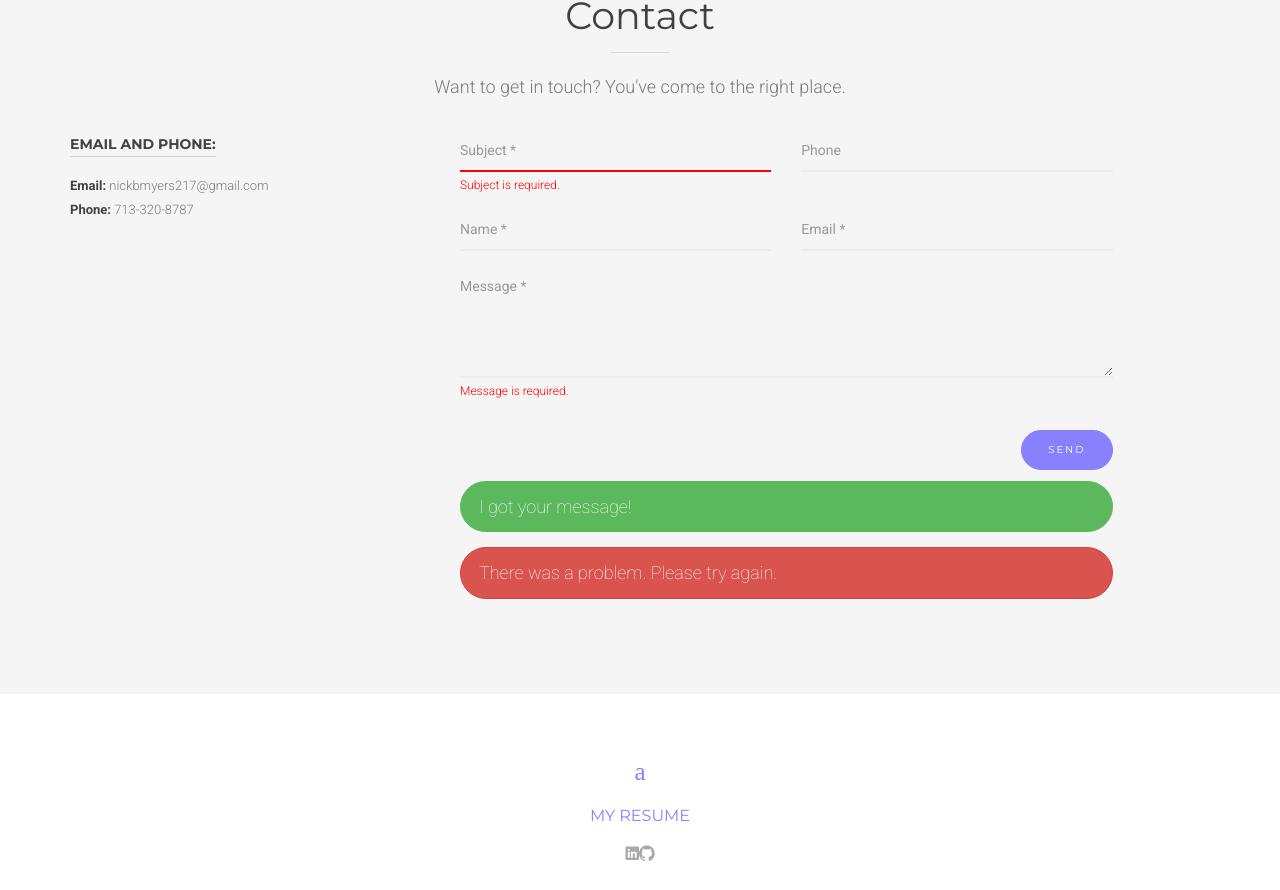
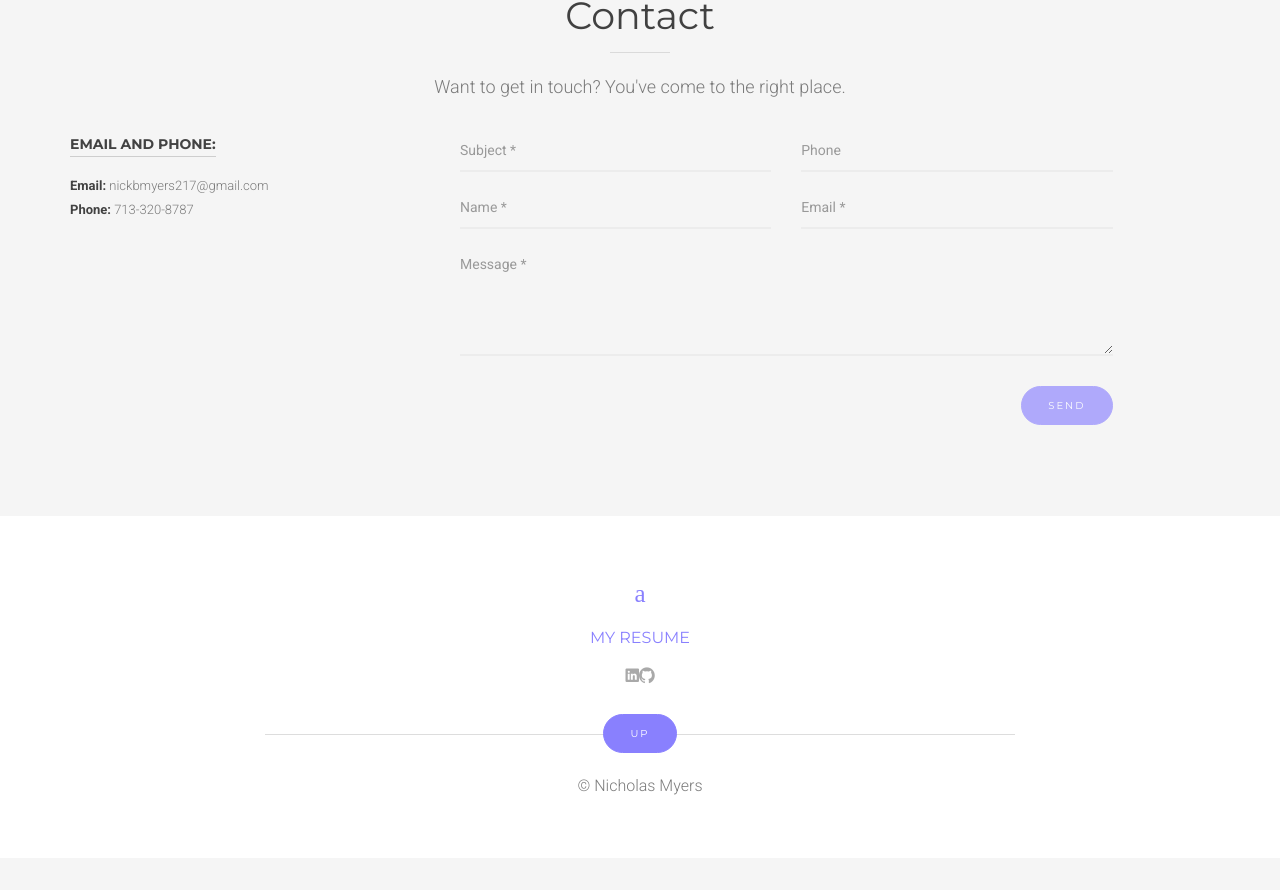
Before and after one commit to nmyers217/portfolio, a React (Create React App) app: page / in a window 1280 px wide. Shown: the part 5016-5906 px from the top of the page. After the commit the page ends 5874 px from the top, so only its background shows below. Built offline with nearby package versions, Linux system fonts and the light colour scheme; a web font is replaced by a local one.

Commit message:
Refactor: Factored a lot of stuff out of the Contact component

```diff
--- a/src/Contact.js
+++ b/src/Contact.js
@@ -1,10 +1,4 @@
 import React, { Component } from 'react';
-
-const Alert = ({ type, message }) => (
-  <div className={`alert ${type} revealLeft`}>
-    {message}
-  </div>
-);
 
 const Validation = ({ message }) => (
   <div className="help-block with-errors" style={{color: 'red', fontSize: '12px'}}>
@@ -12,16 +6,50 @@ const Validation = ({ message }) => (
   </div>
 );
 
-const TextField = ({ name, isTouched, isRequired, isValid }) => (
-  <div>
-    <input id={name} className="form-control" type="text" placeholder={isRequired ? name + ' *' : name}
-      style={isTouched && !isValid ? {borderBottom: '2px solid red'} : {}} />
-    { isTouched && isRequired && !isValid && <Validation message={`${name} is required.`} /> }
+const TextField = ({ cols=6, type='text', rows=5, name, isTouched, isRequired, isValid }) => (
+  <div className={'col-sm-' + cols}>
+    <div className="form-group">
+      <div className="controls">
+        { type === 'text'
+          ? <input id={name} className="form-control" type="text"
+              placeholder={isRequired ? name + ' *' : name}
+              style={isTouched && !isValid ? { borderBottom: '2px solid red' } : {}} />
+          : <textarea id={name} rows={rows} className="form-control" placeholder={isRequired ? name + ' *' : name}
+              style={isTouched && !isValid ? { borderBottom: '2px solid red' } : {}}></textarea>
+        }
+        { isTouched && isRequired && !isValid &&
+          <Validation message={`${name} is required.`} />
+        }
+      </div>
+    </div>
   </div>
 );
 
-class Contact extends Component {
+const SubmitButton = ({ text, disabled }) => (
+  <button type="submit" id="submit" className="btn btn-primary btn-lg" disabled={disabled}>
+    {text}
+  </button>
+);
+
+const Alert = ({ type, message, isVisible }) => (
+  <div>
+    { isVisible
+      ? <div className={`alert ${type} revealLeft`}>{ message }</div>
+      : <div></div>
+    }
+  </div>
+);
+
+class ContactForm extends Component {
+  // TODO: Set the default state of the form and bind event handlers
+  /*
+  constructor() {
+
+  }
+  */
+
   // TODO: Write form submission code
+  /*
   formSpreeSubmit() {
     const url = 'https://formspree.io/nickbmyers217@gmail.com';
     const data = {
@@ -37,11 +65,43 @@ class Contact extends Component {
 
     return this.http.post(url, data).map(res => res.json())
   }
+  */
 
   // TODO: Write form validation code
   render() {
     return (
-      <section id="contact" className="background1 section-padding">
+      <form id="contactForm" name="contactForm">
+        <div className="row">
+          <TextField name="Subject" isTouched={false} isRequired={true} isValid={true} />
+          <TextField name="Phone" isTouched={false} isRequired={false} isValid={true} />
+        </div>
+        <div className="row mb10">
+          <TextField name="Name" isTouched={false} isRequired={true} isValid={true} />
+          <TextField name="Email" isTouched={false} isRequired={true} isValid={true} />
+        </div>
+        <div className="row">
+          <TextField type="textArea" cols={12} name="Message" isTouched={false} isRequired={true} isValid={true} />
+        </div>
+        <div className="row mt15">
+          <div className="col-sm-6">
+          </div>
+          <div className="col-sm-6 text-right">
+            <SubmitButton text="Send" disabled={true} />
+          </div>
+          <div className="col-sm-12">
+            <div id="msgSubmit" className="h4 mt10 no-margin-bottom">
+              <Alert type="alert-success" message="I got your message!" isVisible={false} />
+              <Alert type="alert-danger" message="There was a problem. Please try again." isVisible={false} />
+            </div>
+          </div>
+        </div>
+      </form>
+    );
+  }
+}
+
+const Contact = () => (
+  <section id="contact" className="background1 section-padding" onChange={contact => console.log(contact)}>
     <div className="container">
       <div className="row mb30">
         <div className="col-sm-10 col-sm-offset-1 col-md-8 col-md-offset-2 col-lg-6 col-lg-offset-3 section-title text-center">
@@ -57,72 +117,11 @@ class Contact extends Component {
           <p className="text-xs-small mb5"><strong className="text-switch">Phone:</strong> 713-320-8787</p>
         </div>
         <div className="col-sm-6 col-lg-7 mt30-xs">
-              <form id="contactForm" name="contactForm">
-                <div className="row">
-                  <div className="col-sm-6">
-                    <div className="form-group">
-                      <div className="controls">
-                        <TextField name="Subject" isTouched={true} isRequired={true} isValid={false} />
-                      </div>
-                    </div>
-                  </div>
-                  <div className="col-sm-6">
-                    <div className="form-group">
-                      <div className="controls">
-                        <TextField name="Phone" isTouched={false} isRequired={false} isValid={true} />
-                      </div>
-                    </div>
-                  </div>
-                </div>
-                <div className="row mb10">
-                  <div className="col-sm-6">
-                    <div className="form-group">
-                      <div className="controls">
-                        <TextField name="Name" isTouched={false} isRequired={true} isValid={true} />
-                      </div>
-                    </div>
-                  </div>
-                  <div className="col-sm-6">
-                    <div className="form-group">
-                      <div className="controls">
-                        <TextField name="Email" isTouched={false} isRequired={true} isValid={true} />
-                      </div>
-                    </div>
-                  </div>
-                </div>
-                <div className="row">
-                  <div className="col-sm-12">
-                    <div className="form-group">
-                      <div className="controls">
-                        <textarea id="message" rows="5" className="form-control" placeholder="Message *">
-                        </textarea>
-                        <Validation message="Message is required." />
-                      </div>
-                    </div>
-                  </div>
-                </div>
-                <div className="row mt15">
-                  <div className="col-sm-6">
-                  </div>
-                  <div className="col-sm-6 text-right">
-                    <button type="submit" id="submit" className="btn btn-primary btn-lg">
-                      Send
-                    </button>
-                  </div>
-                  <div className="col-sm-12">
-                    <div id="msgSubmit" className="h4 mt10 no-margin-bottom">
-                      <Alert type="alert-success" message="I got your message!" />
-                      <Alert type="alert-danger"  message="There was a problem. Please try again." />
-                    </div>
-                  </div>
-                </div>
-              </form>
+          <ContactForm />
         </div>
       </div>
     </div>
   </section>
 );
-  }
-}
 
 export default Contact;
```
Lines whose indentation alone changed are shown as unchanged.
